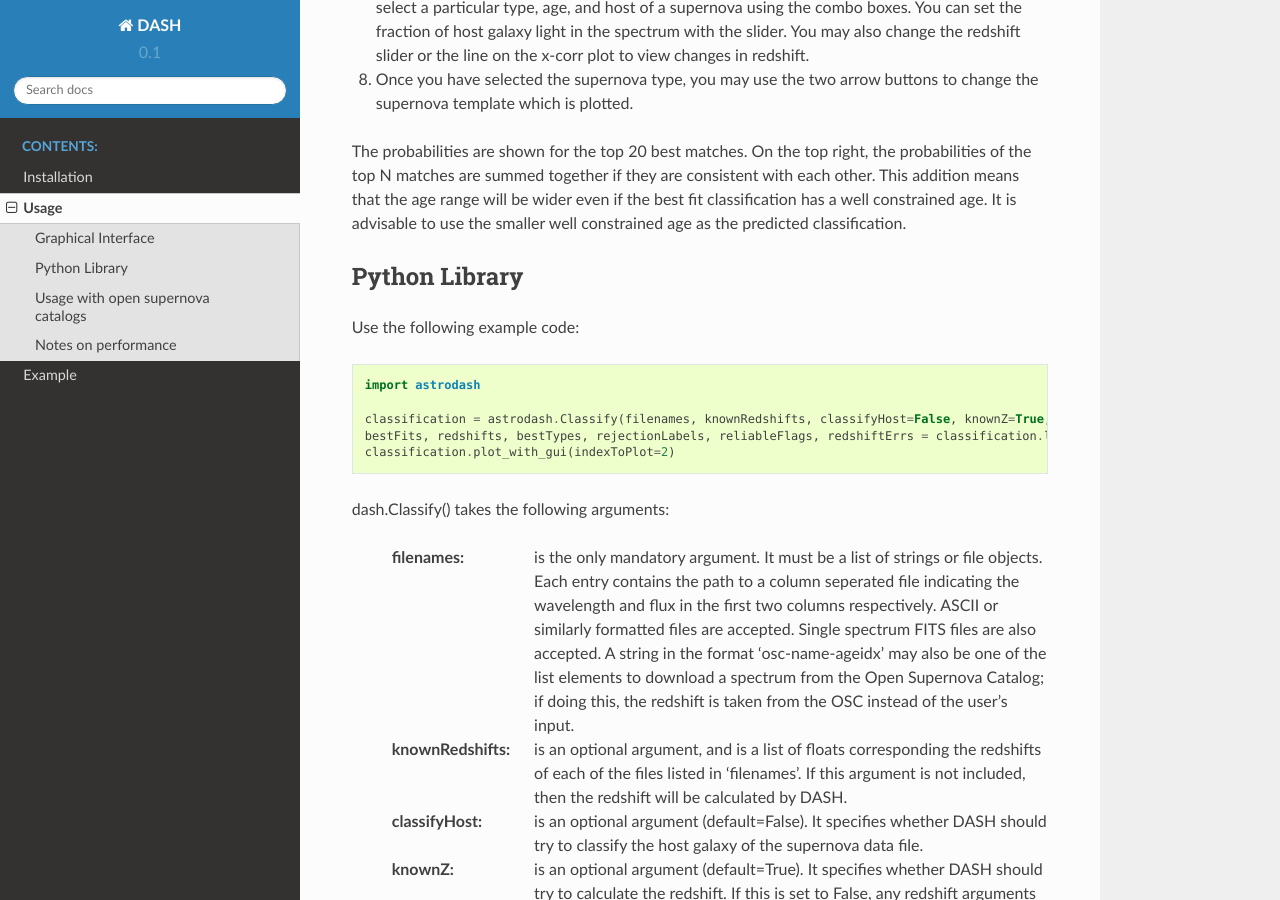
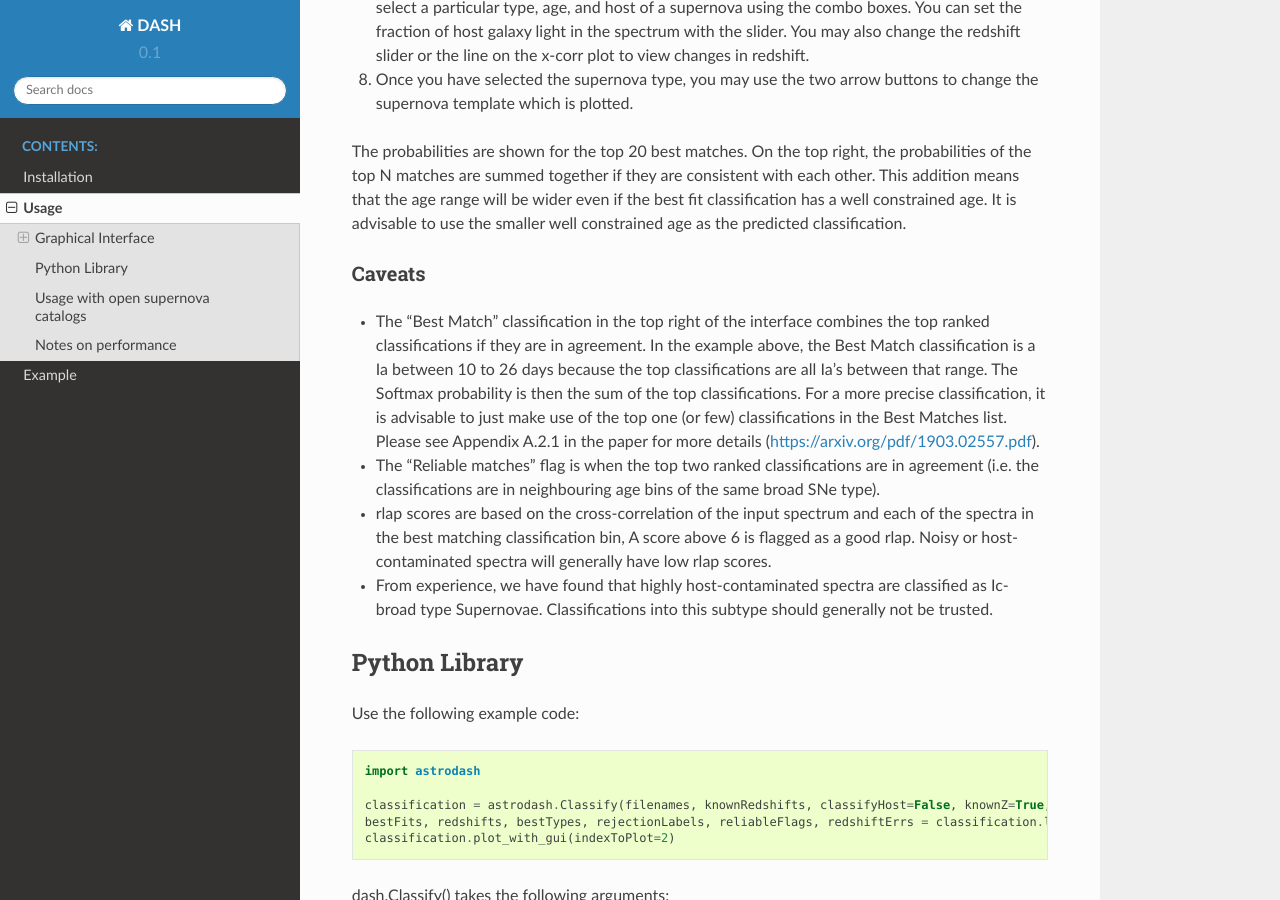
Before and after one commit to daniel-muthukrishna/astrodash, a Sphinx documentation site: the page built from docs/usage.rst, in a window 1280 px wide and 900 px high, scrolled down 1878 px. Built offline with Sphinx 7.4.7 and the Read the Docs theme 2.0.0, drawn with Linux system fonts in a browser that asks for light colours.

Commit message:
Updated caveats section on readthedocs documentation

```diff
--- a/docs/usage.rst
+++ b/docs/usage.rst
@@ -68,6 +68,13 @@
 
 The probabilities are shown for the top 20 best matches. On the top right, the probabilities of the top N matches are summed together if they are consistent with each other. This addition means that the age range will be wider even if the best fit classification has a well constrained age. It is advisable to use the smaller well constrained age as the predicted classification.
 
+Caveats
+-------
+- The "Best Match" classification in the top right of the interface combines the top ranked classifications if they are in agreement. In the example above, the Best Match classification is a Ia between 10 to 26 days because the top classifications are all Ia's between that range. The Softmax probability is then the sum of the top classifications. For a more precise classification, it is advisable to just make use of the top one (or few) classifications in the Best Matches list. Please see Appendix A.2.1 in the paper for more details (https://arxiv.org/pdf/1903.02557.pdf).
+- The "Reliable matches" flag is when the top two ranked classifications are in agreement (i.e. the classifications are in neighbouring age bins of the same broad SNe type).
+- rlap scores are based on the cross-correlation of the input spectrum and each of the spectra in the best matching classification bin, A score above 6 is flagged as a good rlap. Noisy or host-contaminated spectra will generally have low rlap scores.
+- From experience, we have found that highly host-contaminated spectra are classified as Ic-broad type Supernovae. Classifications into this subtype should generally not be trusted.
+
 Python Library
 ++++++++++++++
 Use the following example code:
```
